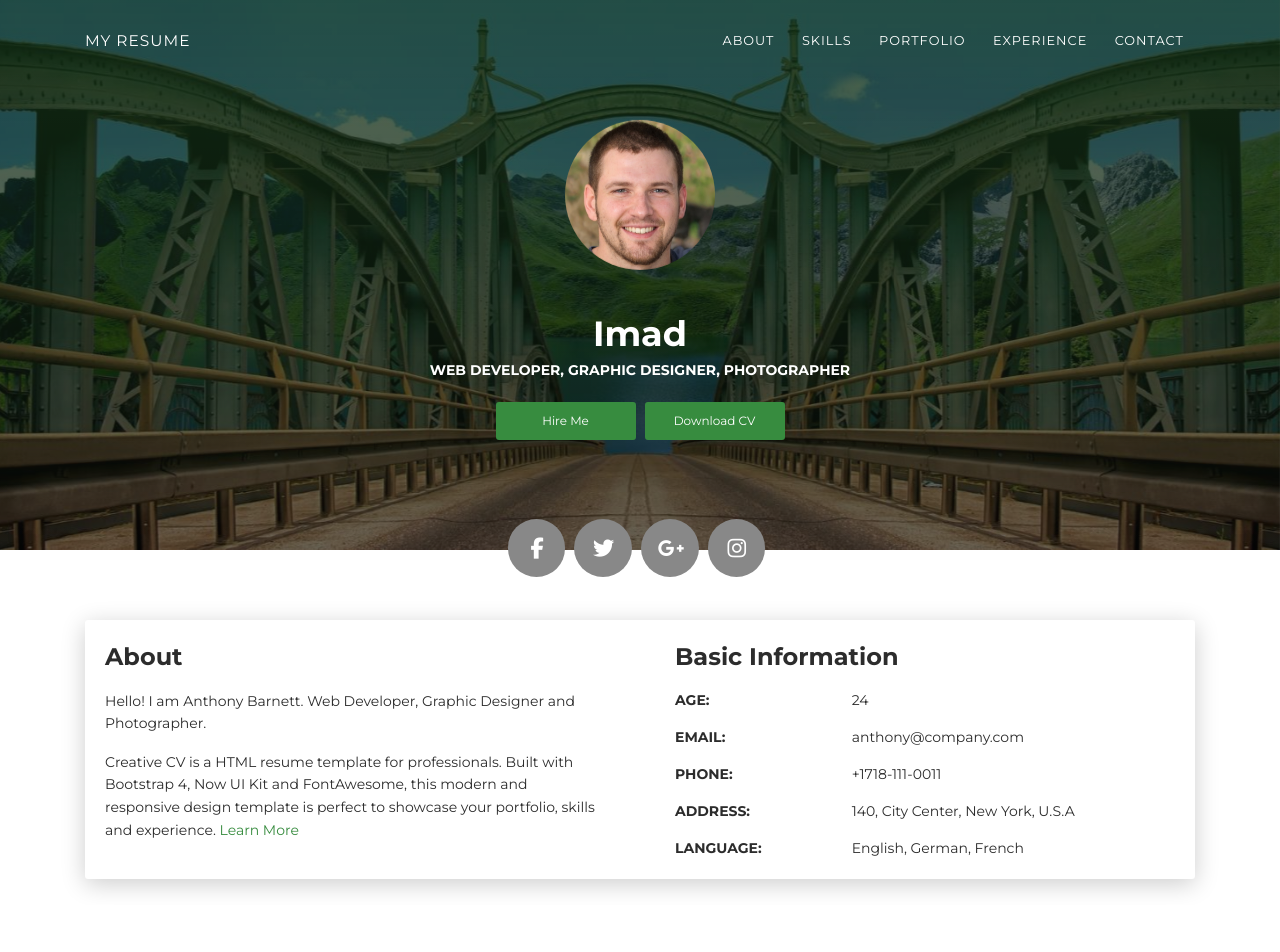
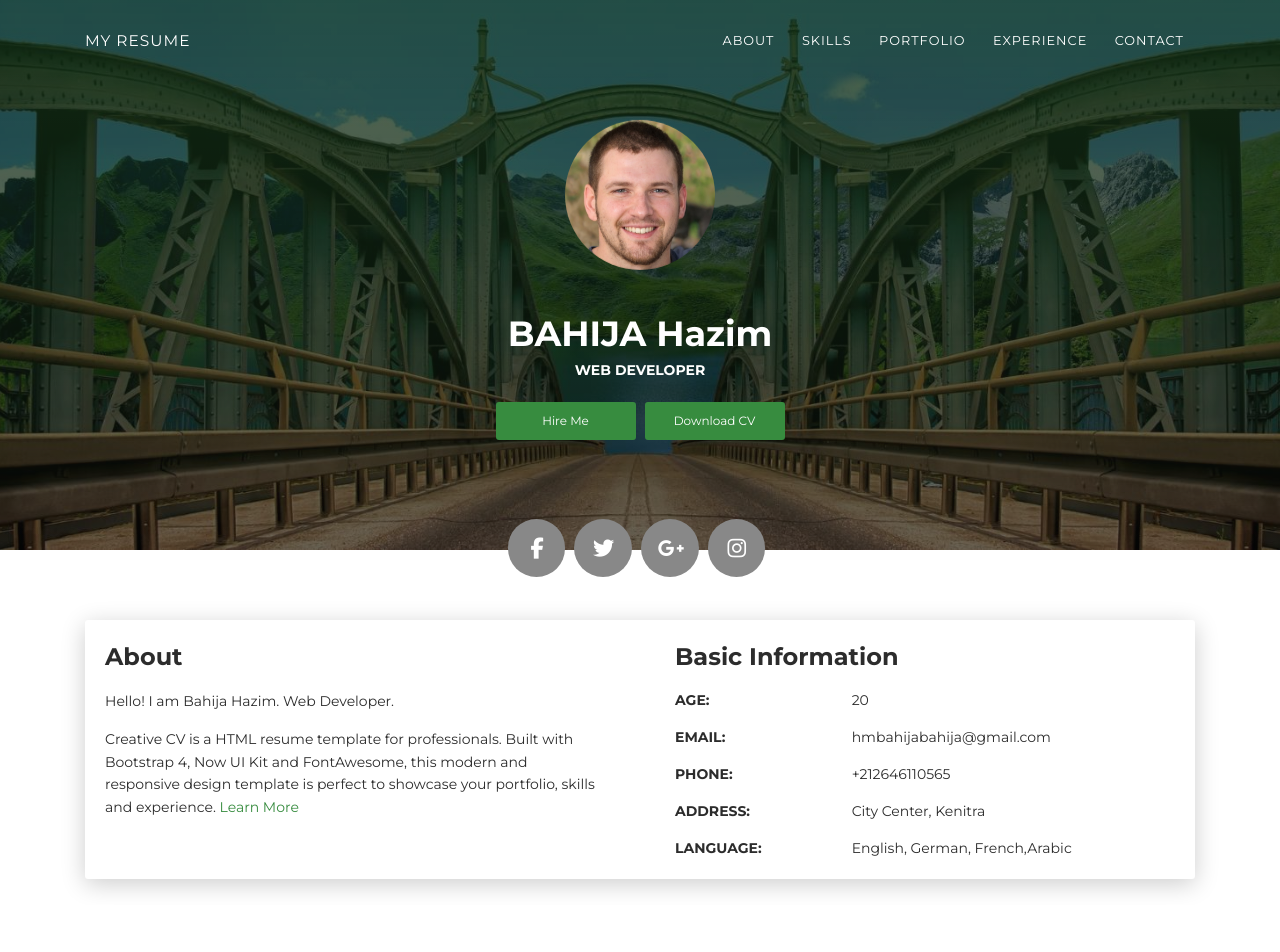
Before and after one commit to BahijaHm/portfolio, a plain HTML site: page index.html in a window 1280 px wide. Shown: the top 952 px of the page. Drawn offline with Linux system fonts and the light colour scheme.

Commit message:
Update index.html
portfolio

```diff
--- a/index.html
+++ b/index.html
@@ -49,8 +49,8 @@
       <div class="container">
         <div class="content-center">
           <div class="cc-profile-image"><a href="#"><img src="images/anthony.jpg" alt="Image"/></a></div>
-          <div class="h2 title">Imad</div>
-          <p class="category text-white">Web Developer, Graphic Designer,  Photographer</p><a class="btn btn-primary smooth-scroll mr-2" href="#contact" data-aos="zoom-in" data-aos-anchor="data-aos-anchor">Hire Me</a><a class="btn btn-primary" href="#" data-aos="zoom-in" data-aos-anchor="data-aos-anchor">Download CV</a>
+          <div class="h2 title">BAHIJA Hazim</div>
+          <p class="category text-white">Web Developer</p><a class="btn btn-primary smooth-scroll mr-2" href="#contact" data-aos="zoom-in" data-aos-anchor="data-aos-anchor">Hire Me</a><a class="btn btn-primary" href="#" data-aos="zoom-in" data-aos-anchor="data-aos-anchor">Download CV</a>
         </div>
       </div>
       <div class="section">
@@ -68,7 +68,7 @@
         <div class="col-lg-6 col-md-12">
           <div class="card-body">
             <div class="h4 mt-0 title">About</div>
-            <p>Hello! I am Anthony Barnett. Web Developer, Graphic Designer and Photographer.</p>
+            <p>Hello! I am Bahija Hazim. Web Developer.</p>
             <p>Creative CV is a HTML resume template for professionals. Built with Bootstrap 4, Now UI Kit and FontAwesome, this modern and responsive design template is perfect to showcase your portfolio, skills and experience. <a href="https://templateflip.com/templates/creative-cv/" target="_blank">Learn More</a></p>
           </div>
         </div>
@@ -77,23 +77,23 @@
             <div class="h4 mt-0 title">Basic Information</div>
             <div class="row">
               <div class="col-sm-4"><strong class="text-uppercase">Age:</strong></div>
-              <div class="col-sm-8">24</div>
+              <div class="col-sm-8">20</div>
             </div>
             <div class="row mt-3">
               <div class="col-sm-4"><strong class="text-uppercase">Email:</strong></div>
-              <div class="col-sm-8">anthony@company.com</div>
+              <div class="col-sm-8">hmbahijabahija@gmail.com</div>
             </div>
             <div class="row mt-3">
               <div class="col-sm-4"><strong class="text-uppercase">Phone:</strong></div>
-              <div class="col-sm-8">+1718-111-0011</div>
+              <div class="col-sm-8">+212646110565</div>
             </div>
             <div class="row mt-3">
               <div class="col-sm-4"><strong class="text-uppercase">Address:</strong></div>
-              <div class="col-sm-8">140, City Center, New York, U.S.A</div>
+              <div class="col-sm-8"> City Center, Kenitra</div>
             </div>
             <div class="row mt-3">
               <div class="col-sm-4"><strong class="text-uppercase">Language:</strong></div>
-              <div class="col-sm-8">English, German, French</div>
+              <div class="col-sm-8">English, German, French,Arabic</div>
             </div>
           </div>
         </div>
@@ -146,13 +146,14 @@
               </div>
             </div>
           </div>
+          <!--
           <div class="col-md-6">
             <div class="progress-container progress-primary"><span class="progress-badge">Photoshop</span>
               <div class="progress">
                 <div class="progress-bar progress-bar-primary" data-aos="progress-full" data-aos-offset="10" data-aos-duration="2000" role="progressbar" aria-valuenow="60" aria-valuemin="0" aria-valuemax="100" style="width: 70%;"></div><span class="progress-value">70%</span>
               </div>
             </div>
-          </div>
+          </div> -->
         </div>
       </div>
     </div>
@@ -350,7 +351,7 @@
       <div class="row">
         <div class="col-md-3 bg-primary" data-aos="fade-right" data-aos-offset="50" data-aos-duration="500">
           <div class="card-body cc-education-header">
-            <p>2013 - 2015</p>
+            <p>2025 - 2026</p>
             <div class="h5">Master's Degree</div>
           </div>
         </div>
@@ -367,7 +368,7 @@
       <div class="row">
         <div class="col-md-3 bg-primary" data-aos="fade-right" data-aos-offset="50" data-aos-duration="500">
           <div class="card-body cc-education-header">
-            <p>2009 - 2013</p>
+            <p>2023 - 2024</p>
             <div class="h5">Bachelor's Degree</div>
           </div>
         </div>
@@ -384,7 +385,7 @@
       <div class="row">
         <div class="col-md-3 bg-primary" data-aos="fade-right" data-aos-offset="50" data-aos-duration="500">
           <div class="card-body cc-education-header">
-            <p>2007 - 2009</p>
+            <p>2021 - 2022</p>
             <div class="h5">High School</div>
           </div>
         </div>
@@ -500,11 +501,11 @@
                 <div class="col-md-6">
                   <div class="card-body">
                     <p class="mb-0"><strong>Address </strong></p>
-                    <p class="pb-2">140, City Center, New York, U.S.A</p>
+                    <p class="pb-2">City Center, kenitra</p>
                     <p class="mb-0"><strong>Phone</strong></p>
-                    <p class="pb-2">+1718-111-0011</p>
+                    <p class="pb-2">+212646110565</p>
                     <p class="mb-0"><strong>Email</strong></p>
-                    <p>anthony@company.com</p>
+                    <p>hmbahijabahija@gmail.com</p>
                   </div>
                 </div>
               </div>
@@ -518,7 +519,7 @@
     </div>
     <footer class="footer">
       <div class="container text-center"><a class="cc-facebook btn btn-link" href="#"><i class="fa fa-facebook fa-2x " aria-hidden="true"></i></a><a class="cc-twitter btn btn-link " href="#"><i class="fa fa-twitter fa-2x " aria-hidden="true"></i></a><a class="cc-google-plus btn btn-link" href="#"><i class="fa fa-google-plus fa-2x" aria-hidden="true"></i></a><a class="cc-instagram btn btn-link" href="#"><i class="fa fa-instagram fa-2x " aria-hidden="true"></i></a></div>
-      <div class="h4 title text-center">Anthony Barnett</div>
+      <div class="h4 title text-center">Bahija Hazim</div>
       <div class="text-center text-muted">
         <p>&copy; Creative CV. All rights reserved.<br>Design - <a class="credit" href="https://templateflip.com" target="_blank">TemplateFlip</a></p>
       </div>
```
